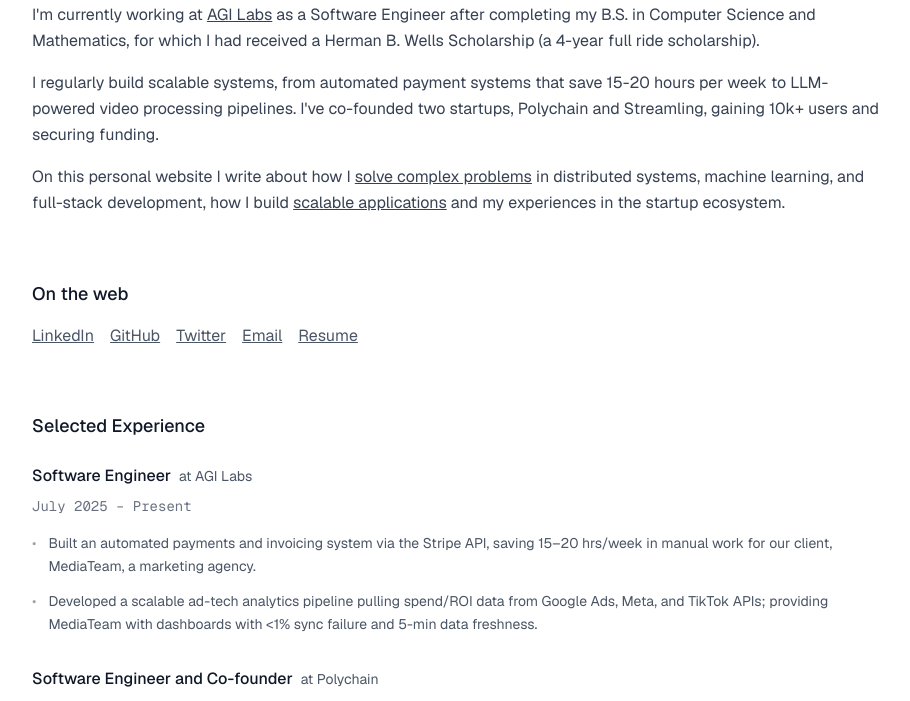
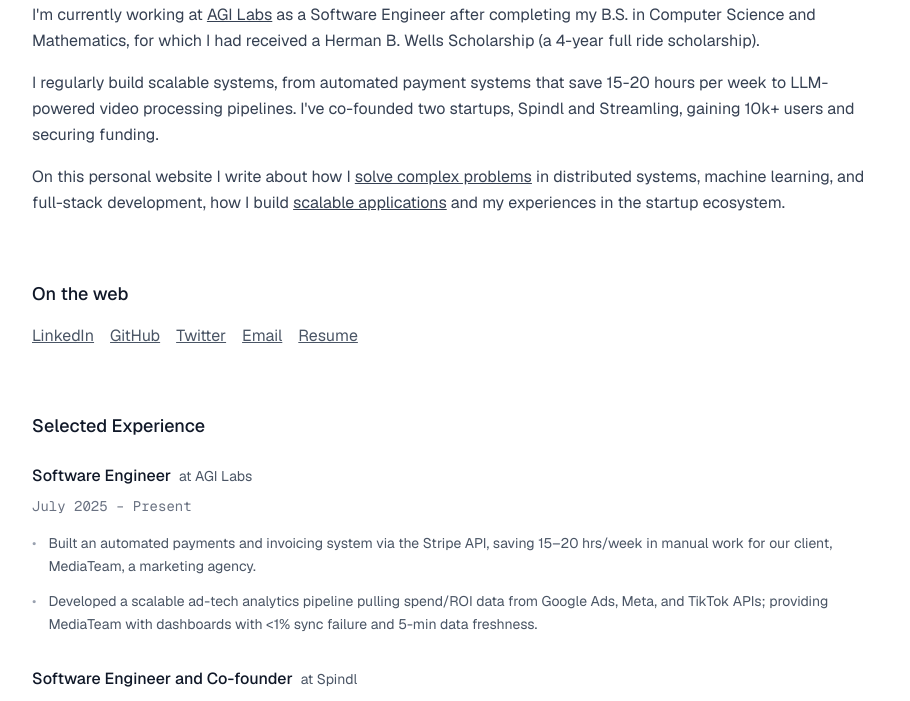
Before and after one commit to 22shivam/personal-website-redesign, a Next.js app: page / in a window 1280 px wide. Shown: the part 248-949 px from the top of the page, without its empty margins (184-1094 px from the left). Built offline with nearby package versions, Linux system fonts and the light colour scheme.

Commit message:
renamed polychain to spindl

```diff
--- a/app/page.tsx
+++ b/app/page.tsx
@@ -33,7 +33,7 @@ const selectedExperiences = [
   {
     period: "November 2021 – May 2022",
     title: "Software Engineer and Co-founder",
-    company: "Polychain",
+    company: "Spindl",
     description: [
       "Launched multi-chain crypto checkout platform with NFT showcase features, enabling simple link-based transfers and embeddable merchant widgets. (React, Node.js, MongoDB, AWS)",
       "Deployed with EC2 Auto Scaling + Docker, CI/CD pipelines, and monitoring via Prometheus/Grafana.",
--- a/components/about-section.tsx
+++ b/components/about-section.tsx
@@ -12,7 +12,7 @@ export function AboutSection() {
       <p>
         I regularly build scalable systems, from automated payment systems
         that save 15-20 hours per week to LLM-powered video processing pipelines. I've co-founded two startups,
-        Polychain and Streamling, gaining 10k+ users and securing funding.
+        Spindl and Streamling, gaining 10k+ users and securing funding.
       </p>
 
       <p>
```
